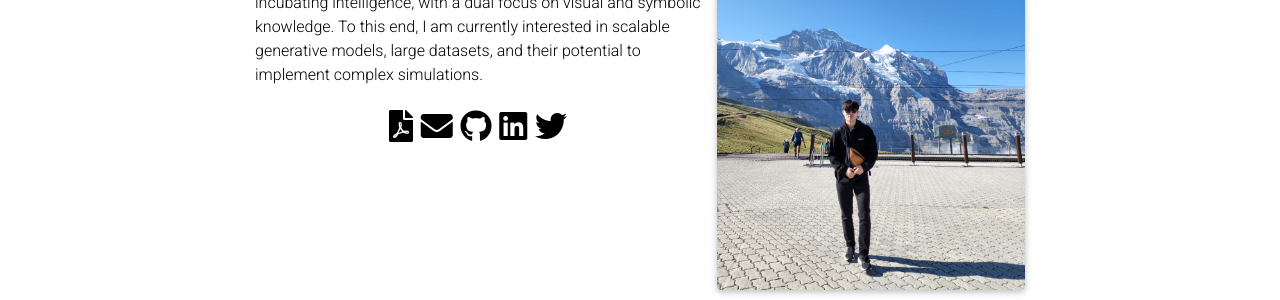
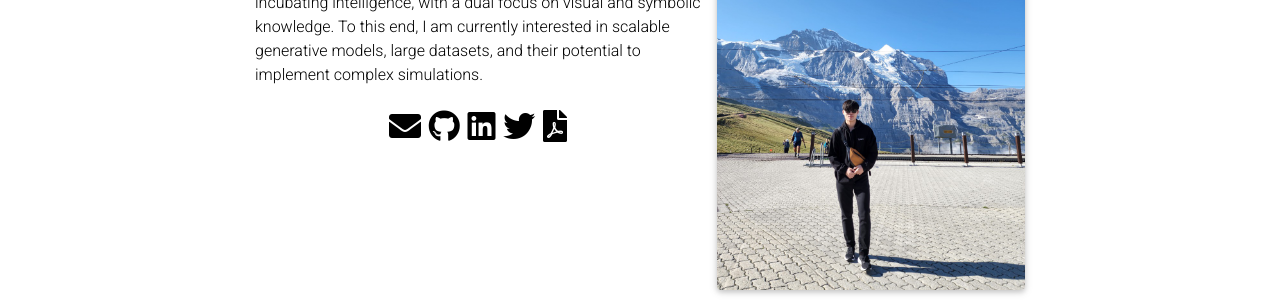
Before and after one commit to SusungHong/susunghong.github.io, a Jekyll site: the page built from _pages/about.md, in a window 1280 px wide. Shown: the part 290-590 px from the top of the page. Built offline with Jekyll 4.4.1, drawn with Linux system fonts in a browser that asks for light colours; full-size pictures stand in for the smaller copies a plugin makes; emoji names are drawn with the system emoji font; comment, search, counter and statistics services are not loaded; a style sheet for code colours, icons or effects is not loaded.

Commit message:
Update about.html

```diff
--- a/_layouts/about.html
+++ b/_layouts/about.html
@@ -42,8 +42,8 @@ layout: default
             {%- if page.social %}
             <div class="social">
               <div class="contact-icons">
+              {% include social.html %}
               <a href="assets/pdf/CV.pdf" title="CV"><i class="fa fa-file-pdf"></i></a>
-              {% include social.html %}
               </div>
               <div class="contact-note">
               {{ site.contact_note }}
```
